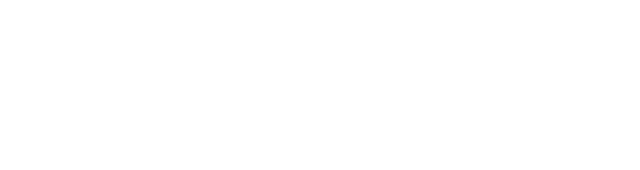
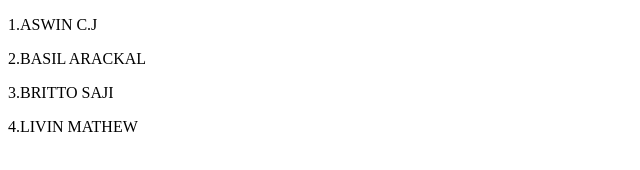
Before and after one commit to Kunjeee/Geekify_project1, a plain HTML site: page index.html in a window 1280 px wide. Shown: the whole page, without its empty margins (0-640 px from the left). Drawn offline with Linux system fonts and the light colour scheme.

Commit message:
names of boys added

```diff
--- a/index.html
+++ b/index.html
@@ -1,5 +1,10 @@
 <!doctype html>
 <html>
 <head><title></title></head>
-<body></body>
+<body>
+	<p>1.ASWIN C.J</p>
+	<p>2.BASIL ARACKAL</p>
+	<p>3.BRITTO SAJI</p>
+	<P>4.LIVIN MATHEW</P>
+</body>
 </html>
```
